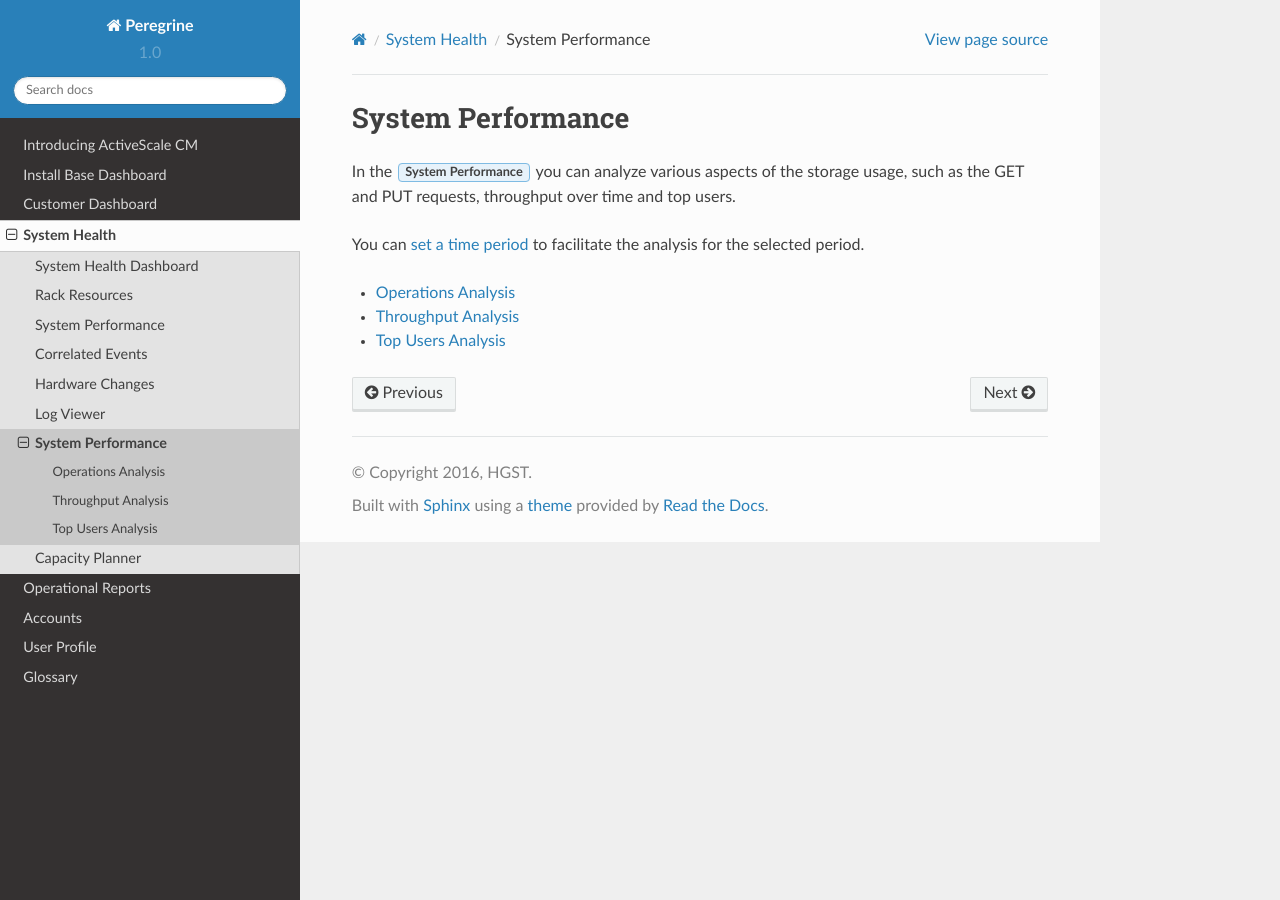
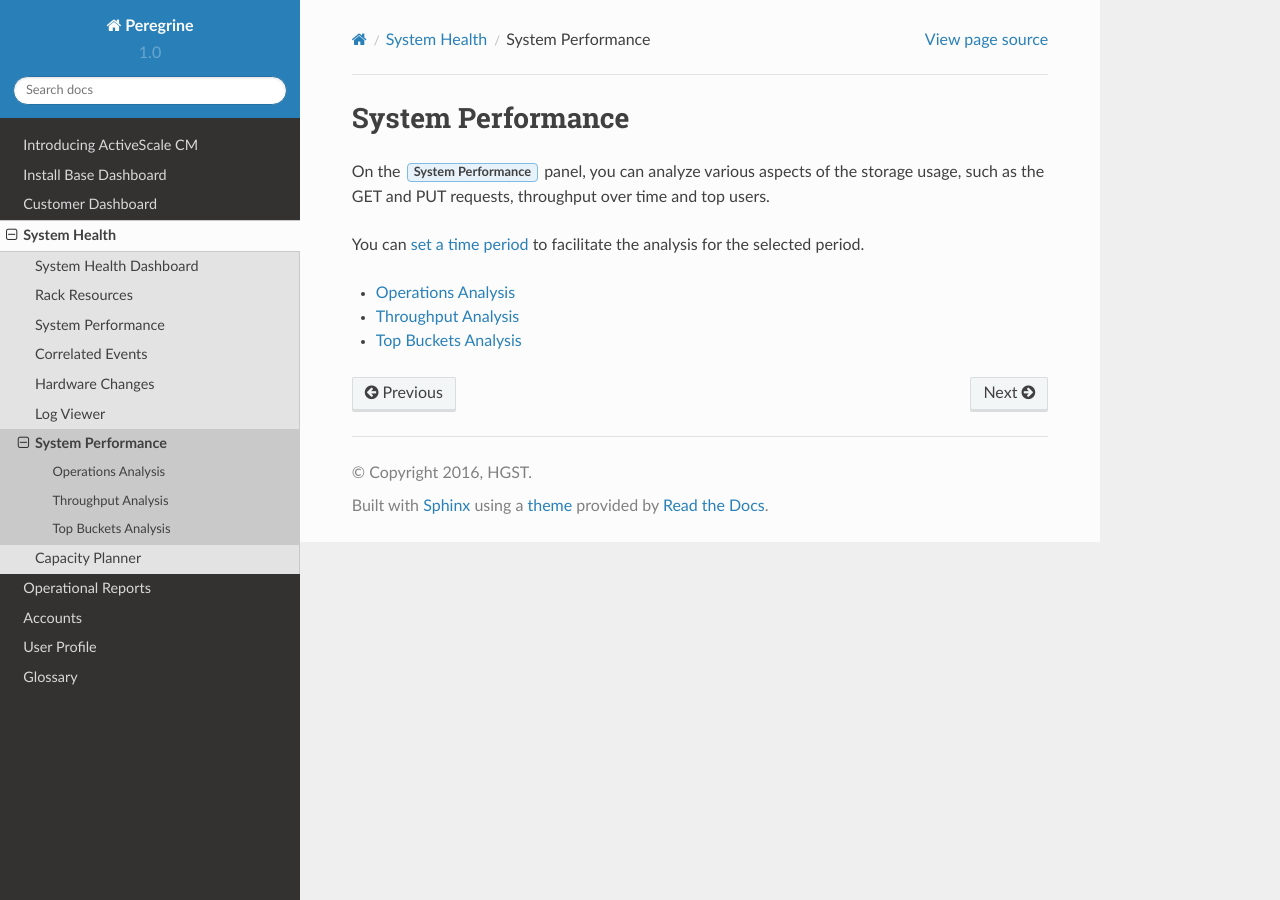
Before and after one commit to tdewolf/peregrine, a Sphinx documentation site: the page built from source/system_health/syshealth_system_performance/syshealth_system_performance.rst, in a window 1280 px wide. Built offline with Sphinx 7.4.7 and the Read the Docs theme 2.0.0, drawn with Linux system fonts in a browser that asks for light colours.

Commit message:
update system performance docs

```diff
--- a/source/system_health/syshealth_system_performance/operations_analysis.rst
+++ b/source/system_health/syshealth_system_performance/operations_analysis.rst
@@ -3,9 +3,9 @@
 Operations Analysis
 ===================
 
-The :guilabel:`Operations` widget displays a time series of GET and PUT response times. This allows you
-to identify network issues or a possible degraded system.
+The :guilabel:`Total Operations` panel displays a time series of read and write operations and their
+corresponding response times. This allows you to identify network issues or a possible degraded system.
 
-In the widget you can zoom in by selecting a section in the graphic. When you start the selection, you
+In the panel you can zoom in by selecting a section in the graphic. When you start the selection, you
 see the start date and time appear and by moving the cursor, the end date and time of your selection is
 displayed in your selection.
--- a/source/system_health/syshealth_system_performance/syshealth_system_performance.rst
+++ b/source/system_health/syshealth_system_performance/syshealth_system_performance.rst
@@ -1,10 +1,10 @@
-.. _syshealth_system_performance
+.. _syshealth_system_performance:
 
 System Performance
 ==================
 
-In the :guilabel:`System Performance` you can analyze various aspects of the storage usage, such as the
-GET and PUT requests, throughput over time and top users.
+On the :guilabel:`System Performance` panel, you can analyze various aspects of the storage usage, such
+as the GET and PUT requests, throughput over time and top users.
 
 You can :ref:`set a time period <filtering_data>` to facilitate the analysis for the selected period.
 
@@ -12,4 +12,4 @@ You can :ref:`set a time period <filtering_data>` to facilitate the analysis for
 
    operations_analysis.rst
    throughput_analysis.rst
-   top_users_analysis.rst
+   top_buckets_analysis.rst
--- a/source/system_health/syshealth_system_performance/throughput_analysis.rst
+++ b/source/system_health/syshealth_system_performance/throughput_analysis.rst
@@ -3,11 +3,8 @@
 Throughput Analysis
 ===================
 
-@todo: is this widget per rack or per setup (f.e. 3-geo or single-geo)
-@todo: is MiB/s the unit? don't think Mibs/Second is a valid unit of measurement
-
 The :guilabel:`Throughput` widget displays a time series of throughput statistics for a setup. You can
-consult the throughput for PUT operations (black graphics) as well as GET operations (blue graphics).
+consult the throughput for write operations (black graphics) as well as read operations (blue graphics).
 
 On top of the :guilabel:`Storage Utilization` page you can define the date range for which you want to
 analyze the throughput. In the widget itself you can refine your selection by zooming in on the graphic.
```
Also changed, not shown: source/system_health/syshealth_system_performance/top_buckets_analysis.rst (added, +26 -0 lines), source/system_health/syshealth_system_performance/top_users_analysis.rst (deleted, +0 -26 lines).
